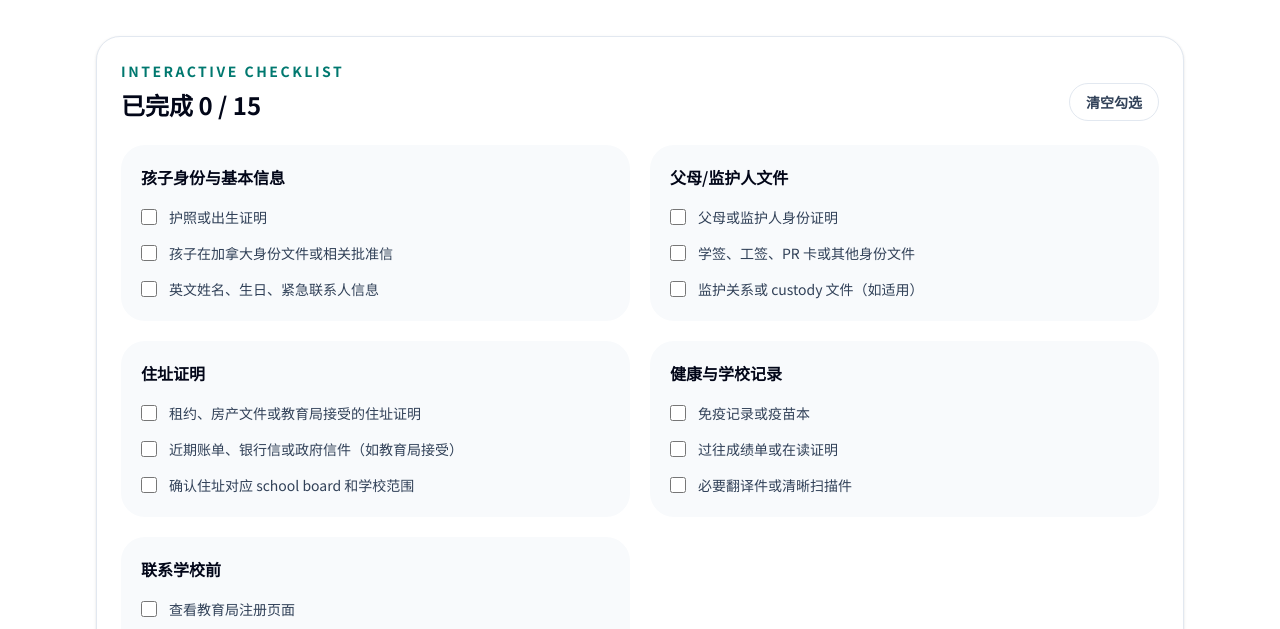
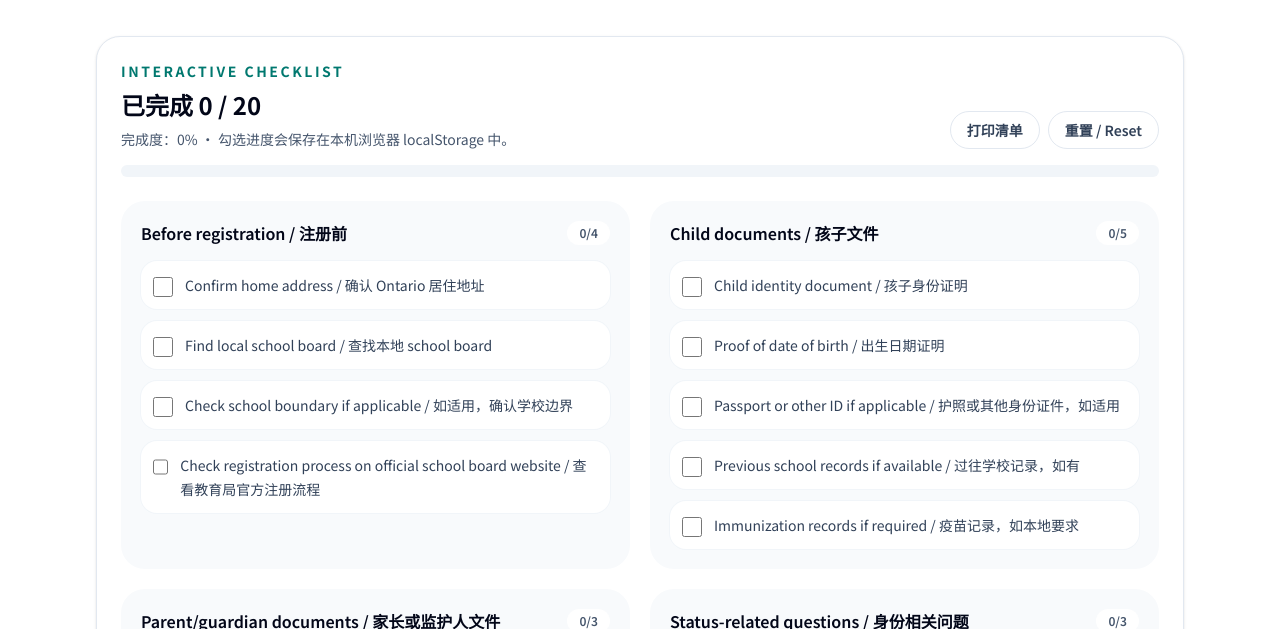
Before and after one commit to Q-Zhao-9/newcomer.living, a Next.js app: page /tools/ontario-school-registration-checklist in a window 1280 px wide. Shown: the part 323-952 px from the top of the page. Built offline with nearby package versions, Linux system fonts and the light colour scheme; no server answers.

Commit message:
Improve Ontario school registration checklist

```diff
--- a/src/components/OntarioSchoolRegistrationChecklist.tsx
+++ b/src/components/OntarioSchoolRegistrationChecklist.tsx
@@ -1,13 +1,53 @@
 "use client";
 
-import { useEffect, useState } from "react";
+import { useEffect, useMemo, useState } from "react";
 
 const checklist = [
-  { title: "孩子身份与基本信息", items: ["护照或出生证明", "孩子在加拿大身份文件或相关批准信", "英文姓名、生日、紧急联系人信息"] },
-  { title: "父母/监护人文件", items: ["父母或监护人身份证明", "学签、工签、PR 卡或其他身份文件", "监护关系或 custody 文件（如适用）"] },
-  { title: "住址证明", items: ["租约、房产文件或教育局接受的住址证明", "近期账单、银行信或政府信件（如教育局接受）", "确认住址对应 school board 和学校范围"] },
-  { title: "健康与学校记录", items: ["免疫记录或疫苗本", "过往成绩单或在读证明", "必要翻译件或清晰扫描件"] },
-  { title: "联系学校前", items: ["查看教育局注册页面", "确认是否需要线上注册账号", "写下要问学校/教育局的问题"] },
+  {
+    title: "Before registration / 注册前",
+    items: [
+      "Confirm home address / 确认 Ontario 居住地址",
+      "Find local school board / 查找本地 school board",
+      "Check school boundary if applicable / 如适用，确认学校边界",
+      "Check registration process on official school board website / 查看教育局官方注册流程",
+    ],
+  },
+  {
+    title: "Child documents / 孩子文件",
+    items: [
+      "Child identity document / 孩子身份证明",
+      "Proof of date of birth / 出生日期证明",
+      "Passport or other ID if applicable / 护照或其他身份证件，如适用",
+      "Previous school records if available / 过往学校记录，如有",
+      "Immunization records if required / 疫苗记录，如本地要求",
+    ],
+  },
+  {
+    title: "Parent/guardian documents / 家长或监护人文件",
+    items: [
+      "Parent/guardian ID / 家长或监护人身份证明",
+      "Proof of Ontario address / Ontario 住址证明",
+      "Immigration/status documents if applicable / 移民或身份文件，如适用",
+    ],
+  },
+  {
+    title: "Status-related questions / 身份相关问题",
+    items: [
+      "Check whether child needs study permit / 确认孩子是否需要 study permit",
+      "Check whether fees apply / 确认是否可能涉及费用",
+      "Contact school board if unsure / 不确定时联系 school board",
+    ],
+  },
+  {
+    title: "After registration / 注册后",
+    items: [
+      "Confirm start date / 确认开始上学日期",
+      "Ask about ESL/ELL support / 询问 ESL/ELL 支持",
+      "Ask about school bus/transportation if relevant / 如相关，询问校车或交通",
+      "Prepare school supplies / 准备学习用品",
+      "Learn school communication tools / 了解学校沟通平台",
+    ],
+  },
 ];
 
 const storageKey = "ontario-school-registration-checklist";
@@ -16,7 +56,8 @@ export function OntarioSchoolRegistrationChecklist() {
   const [checked, setChecked] = useState<Record<string, boolean>>(() => {
     if (typeof window === "undefined") return {};
     try {
-      return JSON.parse(window.localStorage.getItem(storageKey) ?? "{}");
+      const stored = window.localStorage.getItem(storageKey);
+      return stored ? JSON.parse(stored) : {};
     } catch {
       return {};
     }
@@ -26,33 +67,63 @@ export function OntarioSchoolRegistrationChecklist() {
     window.localStorage.setItem(storageKey, JSON.stringify(checked));
   }, [checked]);
 
-  const allItems = checklist.flatMap((section) => section.items);
+  const allItems = useMemo(() => checklist.flatMap((section) => section.items), []);
   const done = allItems.filter((item) => checked[item]).length;
+  const percent = allItems.length ? Math.round((done / allItems.length) * 100) : 0;
+
+  const toggle = (item: string, value: boolean) => {
+    setChecked((prev) => ({ ...prev, [item]: value }));
+  };
+
+  const reset = () => {
+    setChecked({});
+  };
+
+  const printChecklist = () => {
+    window.print();
+  };
 
   return (
-    <section className="rounded-3xl border border-slate-200 bg-white p-6 shadow-sm">
-      <div className="flex flex-col gap-3 sm:flex-row sm:items-end sm:justify-between">
+    <section className="rounded-3xl border border-slate-200 bg-white p-6 shadow-sm print:border-0 print:shadow-none">
+      <div className="flex flex-col gap-4 sm:flex-row sm:items-end sm:justify-between">
         <div>
           <p className="text-sm font-bold uppercase tracking-[0.18em] text-teal-700">Interactive checklist</p>
           <h2 className="mt-2 text-2xl font-bold text-slate-950">已完成 {done} / {allItems.length}</h2>
+          <p className="mt-2 text-sm text-slate-600">完成度：{percent}% · 勾选进度会保存在本机浏览器 localStorage 中。</p>
         </div>
-        <button className="rounded-full border border-slate-200 px-4 py-2 text-sm font-semibold text-slate-700 hover:bg-slate-50" type="button" onClick={() => setChecked({})}>清空勾选</button>
+        <div className="flex flex-wrap gap-2 print:hidden">
+          <button className="rounded-full border border-slate-200 px-4 py-2 text-sm font-semibold text-slate-700 hover:bg-slate-50" type="button" onClick={printChecklist}>打印清单</button>
+          <button className="rounded-full border border-slate-200 px-4 py-2 text-sm font-semibold text-slate-700 hover:bg-slate-50" type="button" onClick={reset}>重置 / Reset</button>
         </div>
-      <div className="mt-6 grid gap-5 md:grid-cols-2">
-        {checklist.map((section) => (
-          <div key={section.title} className="rounded-3xl bg-slate-50 p-5">
+      </div>
+
+      <div className="mt-4 h-3 overflow-hidden rounded-full bg-slate-100" aria-label={`完成度 ${percent}%`}>
+        <div className="h-full rounded-full bg-teal-600 transition-all" style={{ width: `${percent}%` }} />
+      </div>
+
+      <div className="mt-6 grid gap-5 md:grid-cols-2 print:grid-cols-1">
+        {checklist.map((section) => {
+          const sectionDone = section.items.filter((item) => checked[item]).length;
+          return (
+            <div key={section.title} className="rounded-3xl bg-slate-50 p-5 print:border print:border-slate-200 print:bg-white">
+              <div className="flex items-start justify-between gap-3">
                 <h3 className="font-semibold text-slate-950">{section.title}</h3>
+                <span className="shrink-0 rounded-full bg-white px-3 py-1 text-xs font-semibold text-slate-600 print:border print:border-slate-200">{sectionDone}/{section.items.length}</span>
+              </div>
               <div className="mt-4 space-y-3">
                 {section.items.map((item) => (
-                <label key={item} className="flex cursor-pointer gap-3 text-sm leading-6 text-slate-700">
-                  <input className="mt-1 h-4 w-4 rounded border-slate-300 text-teal-700" type="checkbox" checked={Boolean(checked[item])} onChange={(event) => setChecked((prev) => ({ ...prev, [item]: event.target.checked }))} />
+                  <label key={item} className="flex min-h-11 cursor-pointer gap-3 rounded-2xl bg-white p-3 text-sm leading-6 text-slate-700 ring-1 ring-slate-100 hover:ring-teal-200 print:ring-slate-200">
+                    <input className="mt-1 h-5 w-5 rounded border-slate-300 text-teal-700 focus:ring-teal-600" type="checkbox" checked={Boolean(checked[item])} onChange={(event) => toggle(item, event.target.checked)} />
                     <span>{item}</span>
                   </label>
                 ))}
               </div>
             </div>
-        ))}
+          );
+        })}
       </div>
+
+      <p className="mt-6 rounded-2xl bg-amber-50 p-4 text-sm leading-6 text-amber-900">本清单仅供一般准备参考。Ontario 各 school board 的注册流程和文件要求可能不同，孩子是否符合入学资格、是否需要 study permit、是否需要缴纳费用，应以 IRCC 和本地 school board 官方信息为准。</p>
     </section>
   );
 }
```
Lines whose indentation alone changed are shown as unchanged.
